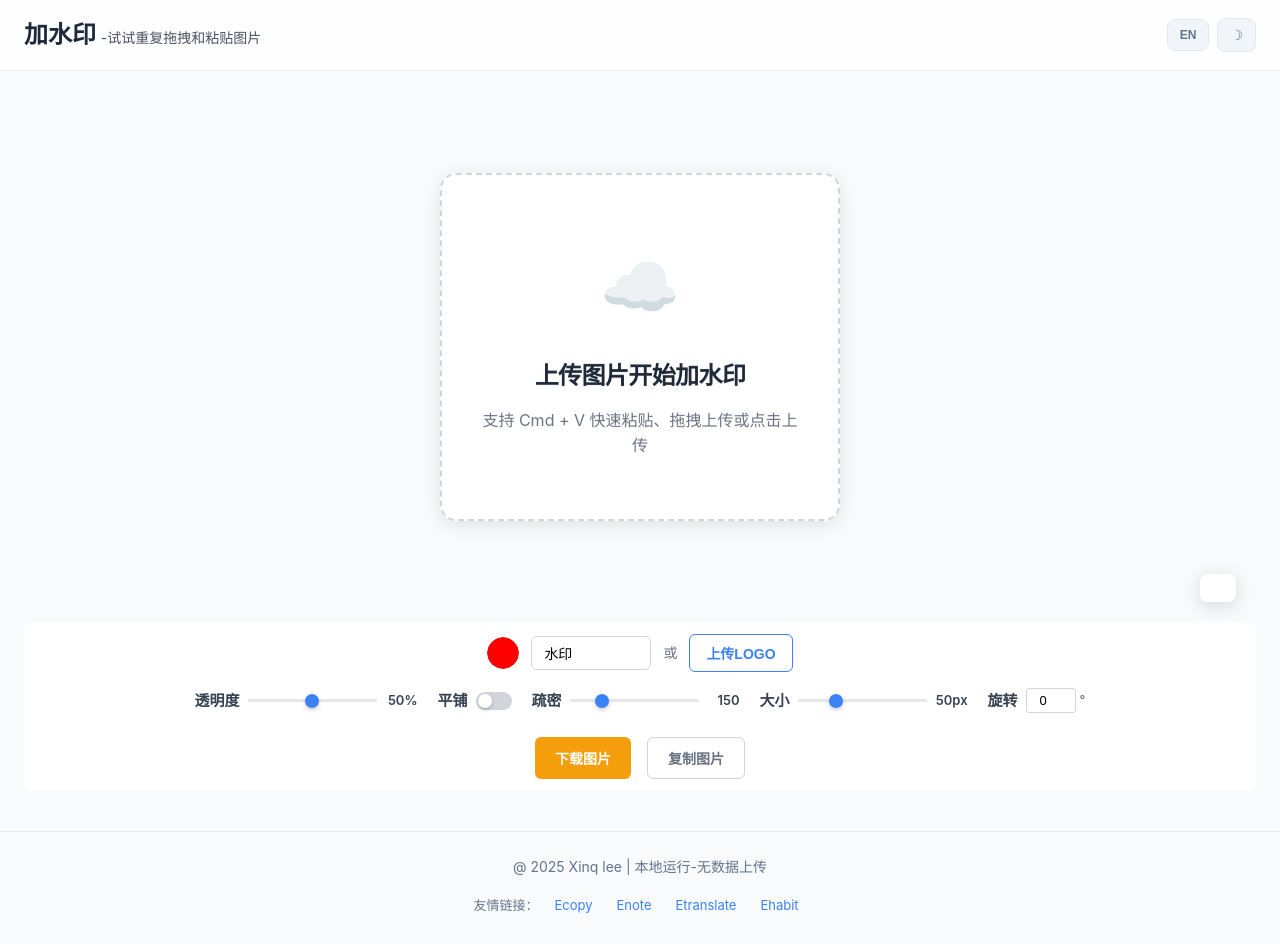
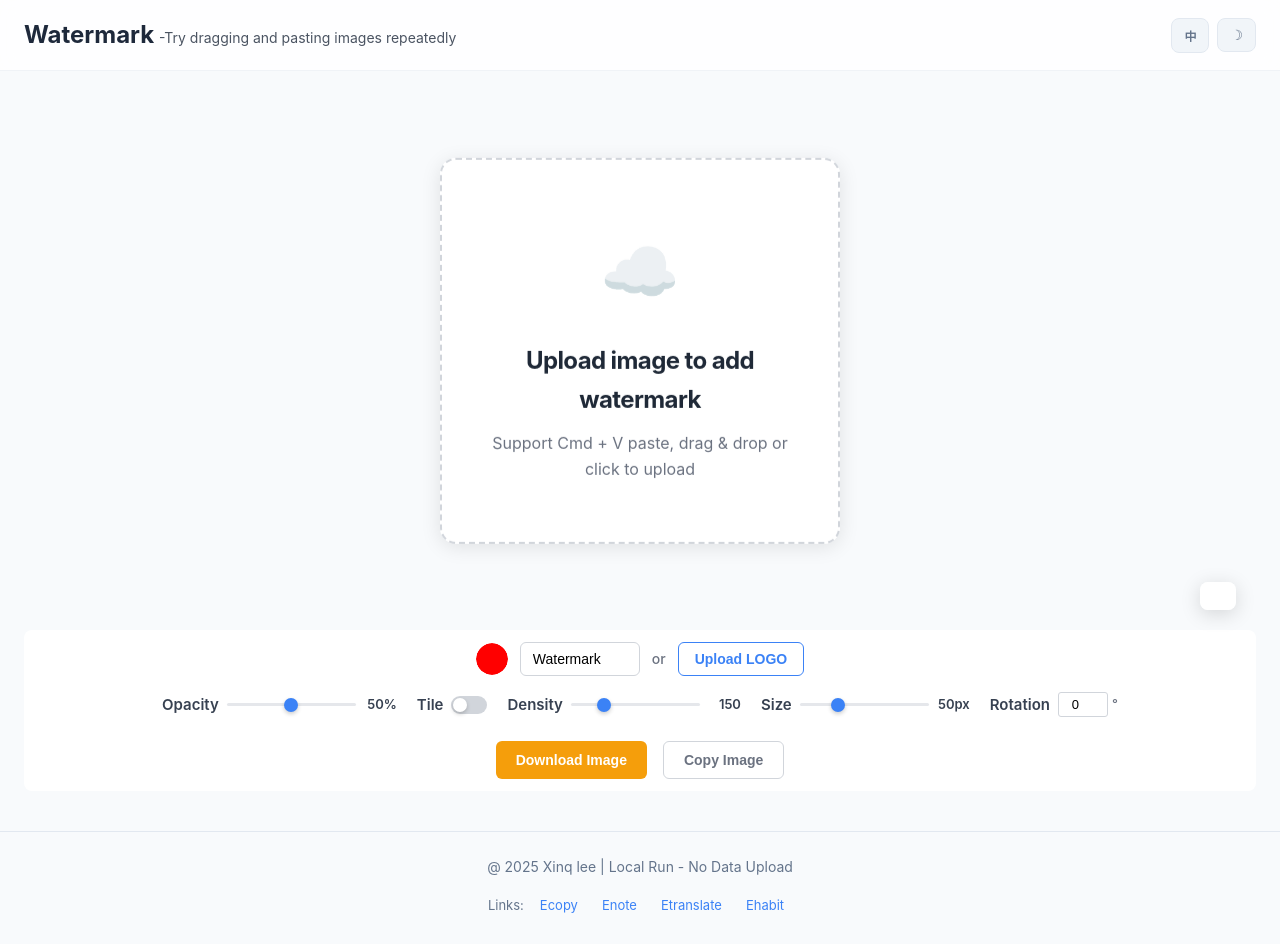
Before and after one commit to dabufan/watermark, a plain HTML site: page index.html in a window 1280 px wide. Drawn offline with Linux system fonts and the light colour scheme.

Commit message:
实现系统语言自动检测
- 新增：系统语言自动检测功能
- 逻辑：优先使用本地存储的语言设置
- 回退：如果没有保存设置，则检测系统语言
- 检测：使用 navigator.language 检测浏览器语言
- 规则：英文系统(en*)使用英文，其他使用中文
- 存储：自动保存检测到的系统语言设置
- 日志：添加控制台日志便于调试
- 默认：HTML初始显示中文图标，JS会动态更新

```diff
--- a/index.html
+++ b/index.html
@@ -45,7 +45,7 @@
       </div>
       <div class="header-controls">
         <button class="language-toggle" id="languageToggle">
-          <span id="languageIcon">EN</span>
+          <span id="languageIcon">中</span>
         </button>
         <button class="theme-toggle" id="themeToggle">
           <span id="themeIcon">☽</span>
--- a/js/main.js
+++ b/js/main.js
@@ -28,6 +28,19 @@
   let currentLanguage = 'zh'; // 默认中文
   let languageToggle, languageIcon;
 
+  // 检测系统语言
+  function detectSystemLanguage() {
+    const systemLang = navigator.language || navigator.userLanguage;
+    console.log('系统语言:', systemLang);
+
+    // 如果系统语言是英文或英文变体，则使用英文
+    if (systemLang.startsWith('en')) {
+      return 'en';
+    }
+    // 其他情况默认使用中文
+    return 'zh';
+  }
+
   // 语言切换功能
   function initLanguageToggle() {
     // 延迟获取DOM元素，确保元素已渲染
@@ -36,18 +49,27 @@
       languageIcon = document.getElementById('languageIcon');
 
       if (languageToggle) {
+        // 首先检查本地存储
+        const savedLanguage = localStorage.getItem('language');
+        if (savedLanguage) {
+          currentLanguage = savedLanguage;
+          console.log('使用保存的语言设置:', currentLanguage);
+        } else {
+          // 如果没有保存的设置，则使用系统语言
+          currentLanguage = detectSystemLanguage();
+          console.log('使用系统语言:', currentLanguage);
+          // 保存系统语言设置
+          localStorage.setItem('language', currentLanguage);
+        }
+
+        // 应用语言设置
+        updateLanguage();
+
         languageToggle.addEventListener('click', () => {
           currentLanguage = currentLanguage === 'zh' ? 'en' : 'zh';
           updateLanguage();
           localStorage.setItem('language', currentLanguage);
         });
-
-        // 从本地存储加载语言设置
-        const savedLanguage = localStorage.getItem('language');
-        if (savedLanguage) {
-          currentLanguage = savedLanguage;
-          updateLanguage();
-        }
       }
     }, 100);
   }
```
